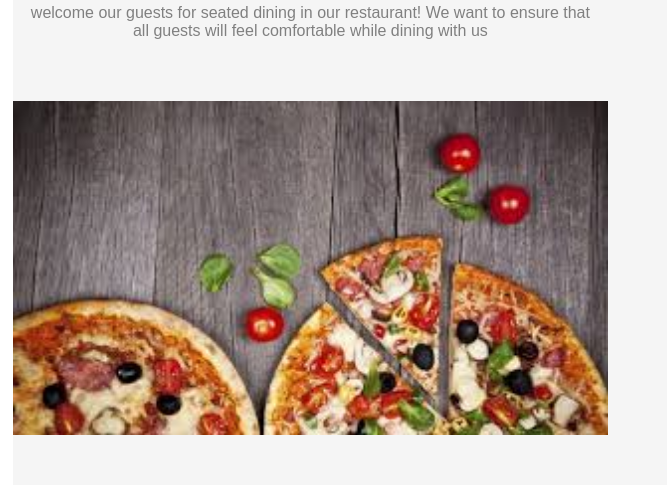
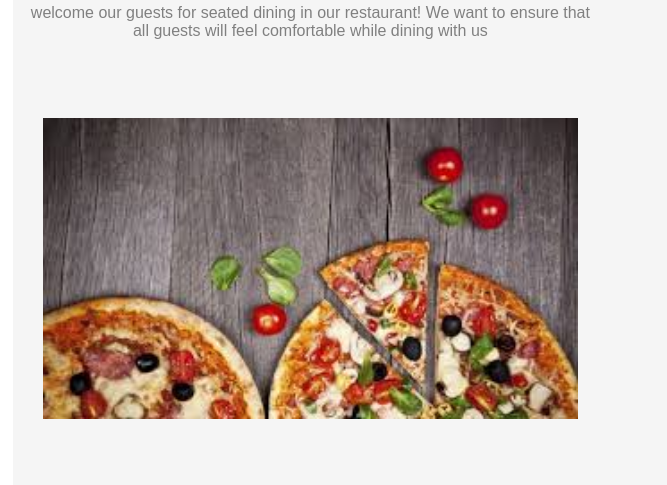
Before and after one commit to jaypn/okotokosPizzaProject, a plain HTML site: page index.html in a window 1280 px wide. Shown: the part 169-654 px from the top of the page, 0-667 px from the left. Drawn offline with Linux system fonts and the light colour scheme.

Commit message:
finalized

```diff
--- a/css/aboutstyle.scss
+++ b/css/aboutstyle.scss
@@ -293,7 +293,7 @@ p {
 }
 
 
-@media screen and (min-width:100px) {
+@media screen and (min-width:1000px) {
   #header, #headertab {
     display: none;
 
--- a/css/careerstyle.scss
+++ b/css/careerstyle.scss
@@ -278,7 +278,7 @@
 }
 
 
-@media screen and (min-width:100px) {
+@media screen and (min-width:1000px) {
   #header, #headertab {
     display: none;
 
--- a/css/locationstyle.scss
+++ b/css/locationstyle.scss
@@ -270,7 +270,7 @@
 
 }
 
-@media screen and (min-width:100px) {
+@media screen and (min-width:1000px) {
   #header, #headertab {
     display: none;
 
--- a/css/servicesstyle.scss
+++ b/css/servicesstyle.scss
@@ -316,7 +316,7 @@
 }
 
 
-@media screen and (min-width:100px) {
+@media screen and (min-width:1000px) {
   #header, #headertab {
     display: none;
 
--- a/css/style.scss
+++ b/css/style.scss
@@ -201,6 +201,9 @@
 .home-image {
   width: 90%;
   align-items: center;
+  margin-left: auto;
+  margin-right: auto;
+
 }
 .home1 p {
   text-align: center;
--- a/index.html
+++ b/index.html
@@ -123,7 +123,7 @@
 
                 We want to ensure that all guests will feel comfortable while dining with us </p>
             <a class="slide" href="pages/menu.html">View Our Menu!</a>
-            <img class="imagehome" class="home-image" src="image/pizza11.jpeg" alt="">
+            <img class="home-image" src="image/pizza11.jpeg" alt="">
 
 
 
```
Also changed, not shown: pages/services.html (+1 -2 lines), css/aboutstyle.css, css/careerstyle.css, css/locationstyle.css, css/menustyle.css, css/servicesstyle.css, css/style.css, 6 other files.
